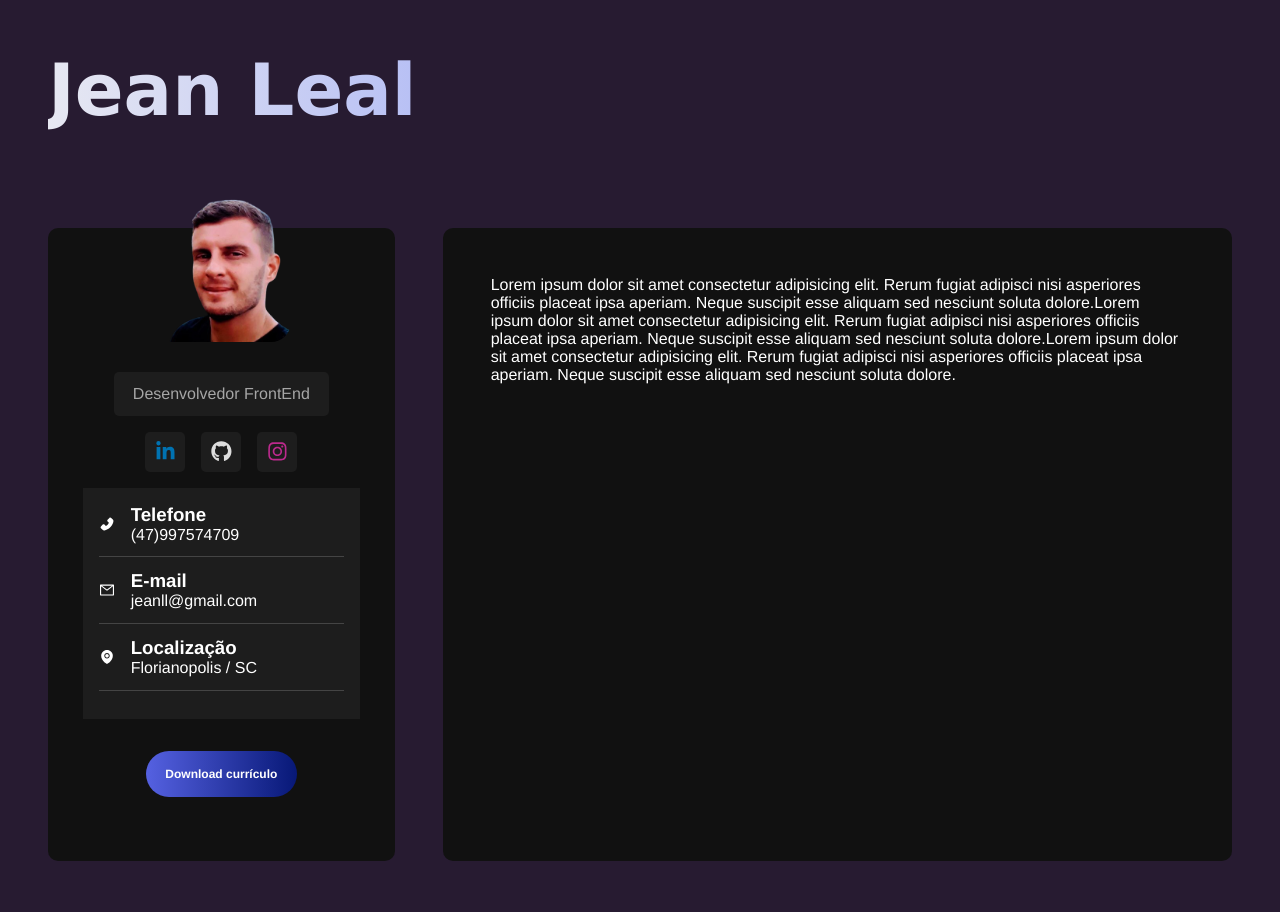
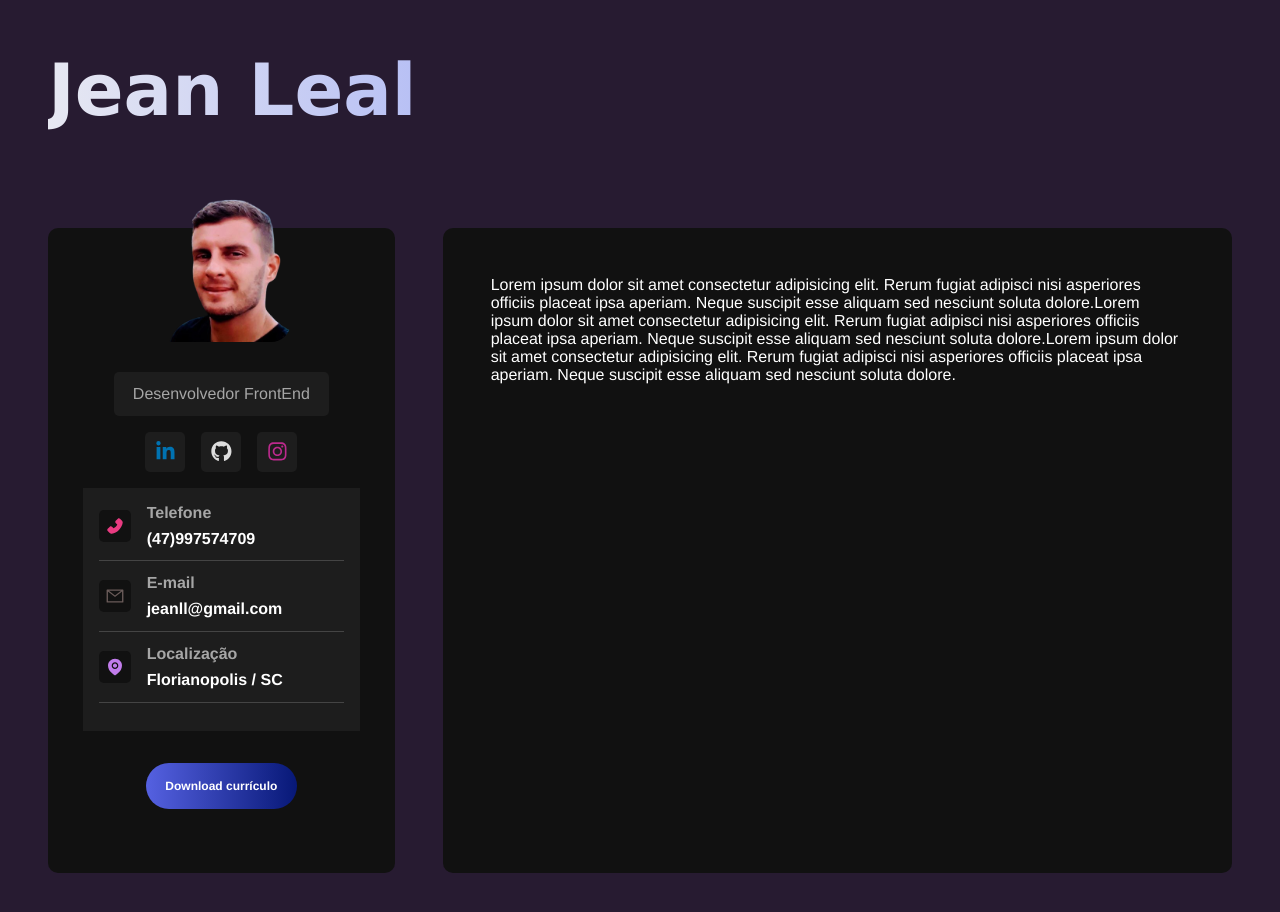
Before and after one commit to Jeanll7/perfil, a React (Vite) app: page / in a window 1280 px wide. Shown: the top 912 px of the page. Built offline with nearby package versions, Linux system fonts and the light colour scheme.

Commit message:
Update information.scss

```diff
--- a/src/styles/components/information.scss
+++ b/src/styles/components/information.scss
@@ -20,5 +20,30 @@
         margin-bottom: .8rem;
         border-bottom: 1px solid #444;
         width: 100%;
+        h3 {
+            color: variables.$text-color-secondary;
+            font-size: 1rem;
+            margin-bottom: .5rem;
+        }
+        p {
+            color: variables.$text-color;
+            font-weight: bold;
+        }
+        svg {
+            background-color: variables.$bg-color;
+            padding: .4rem;
+            width: 2rem;
+            height: 2rem;
+            border-radius: variables.$card-border-radius;
+        }
+        #phone-icon {
+            color: #e93b81;
+        }
+        #email-icon {
+            color: #6a5b59;
+        }
+        #pin-icon {
+            color: #c17ceb;
+        }
     }
 }
```
